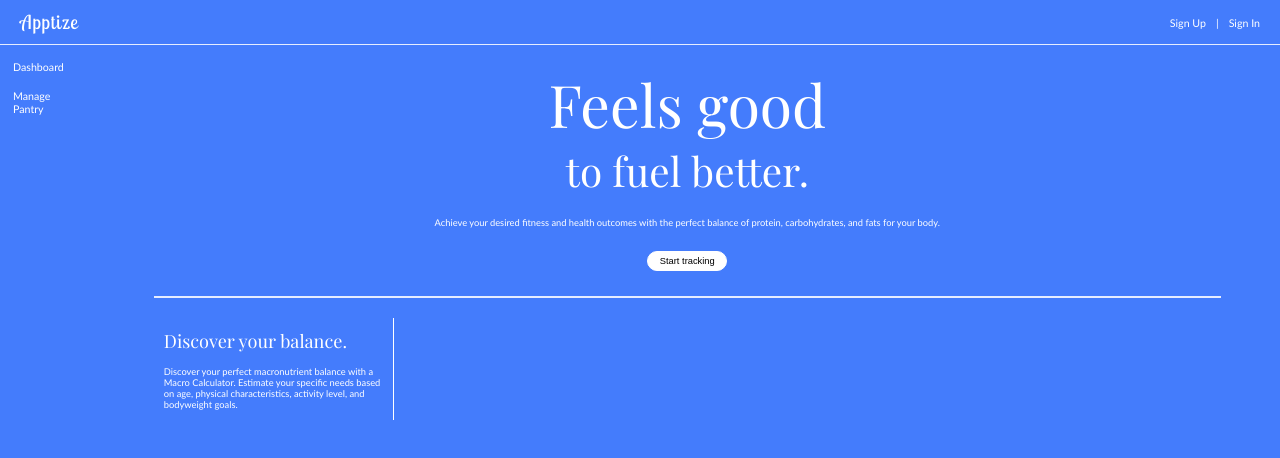
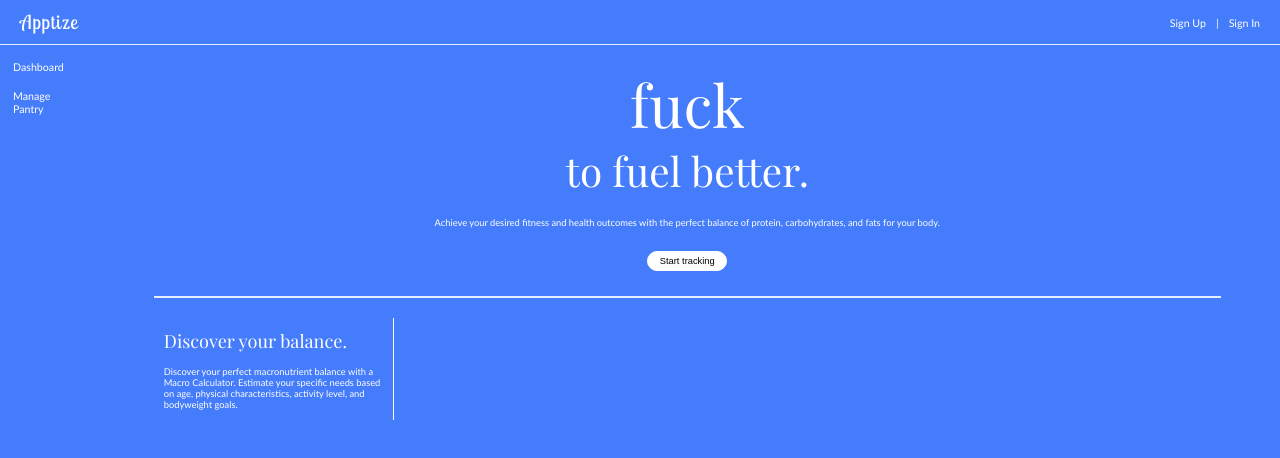
Before and after one commit to rafapetra/apptizer-web-app, a React (Create React App) app: page / in a window 1280 px wide. Shown: the top 458 px of the page. Built offline with nearby package versions, Linux system fonts and the light colour scheme; no server answers.

Commit message:
working project

```diff
--- a/src/components/SplashPage.js
+++ b/src/components/SplashPage.js
@@ -108,7 +108,7 @@ function SplashPage() {
             fontSize: "5.5rem",
           }}
         >
-          Feels good
+          fuck
         </HeaderTitle>
         <br />
         <HeaderTitle
```
